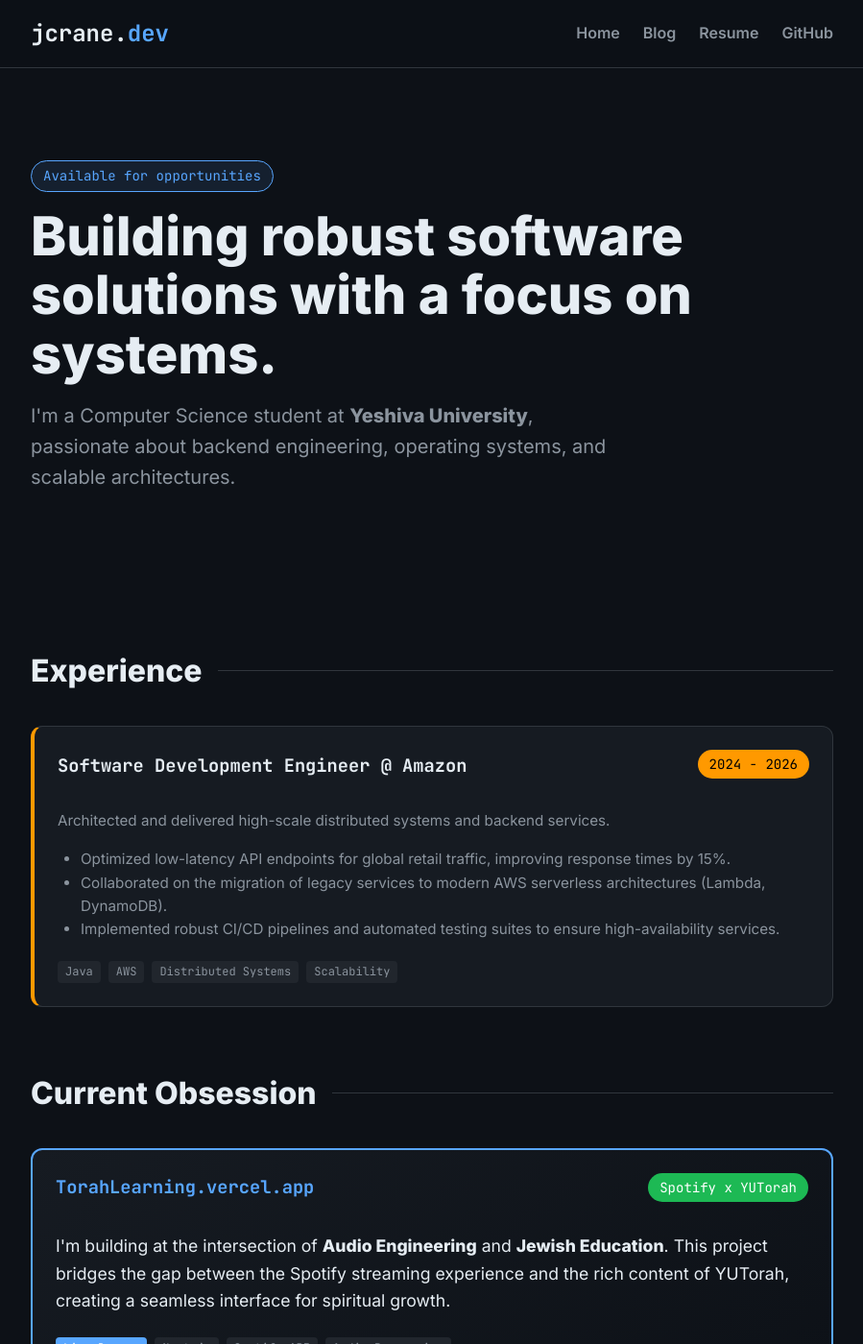
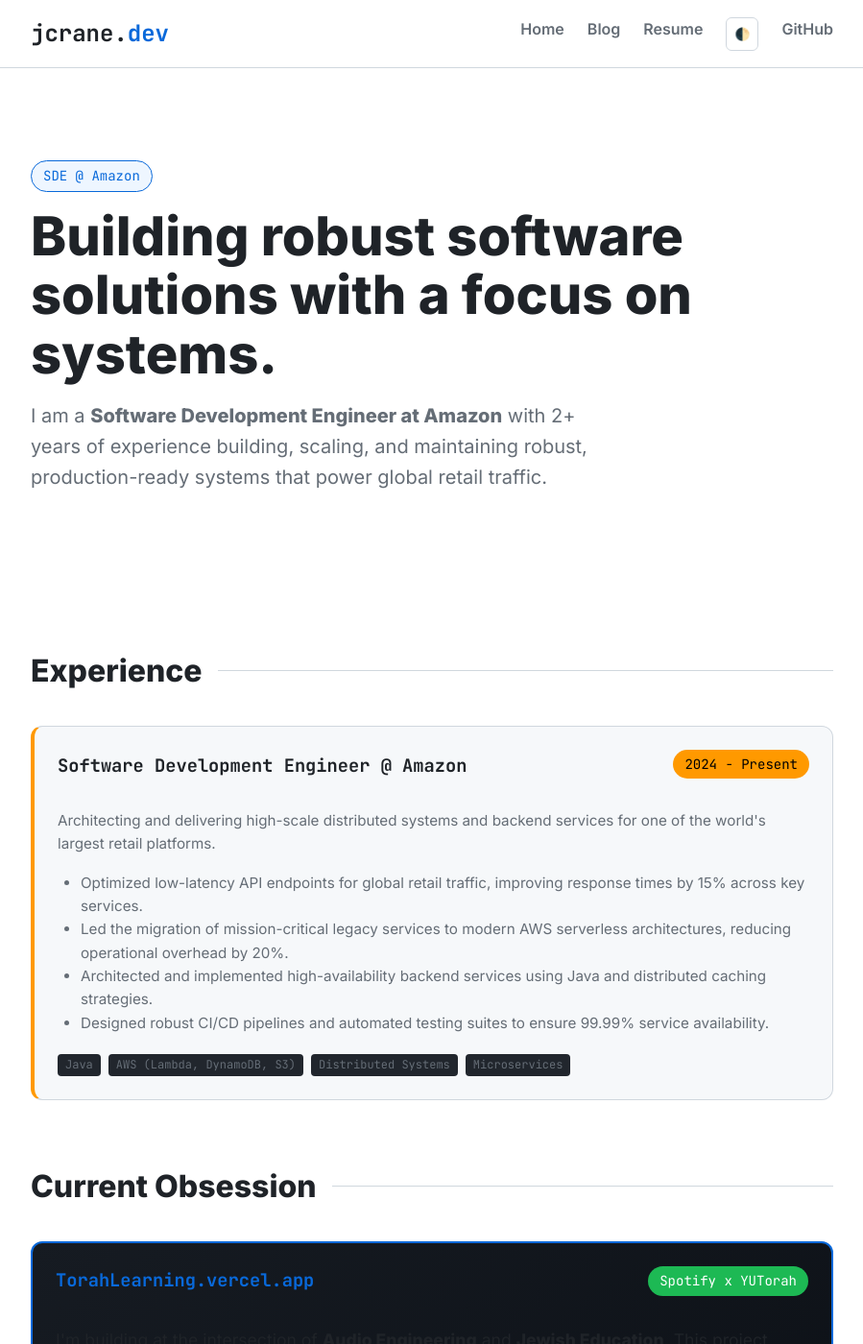
Before and after one commit to jcrane613/jcrane613.github.io, a Jekyll site: the page built from index.html, in a window 1280 px wide and 1400 px high. Shown: the whole window at 96% size, without its empty margins (190-1089 px from the left). Built offline with Jekyll 4.4.1, drawn with Linux system fonts in a browser that asks for light colours.

Commit message:
Add light/dark mode and update professional bio to Amazon SDE

```diff
--- a/_layouts/default.html
+++ b/_layouts/default.html
@@ -9,7 +9,7 @@
     <link href="https://fonts.googleapis.com/css2?family=Inter:wght@400;600;800&family=JetBrains+Mono:wght@400;700&display=swap" rel="stylesheet">
     <link rel="stylesheet" type="text/css" href="/main.css">
 </head>
-<body class="dark-theme">
+<body data-theme="dark">
     <header>
         <nav>
             <div class="nav-container">
@@ -18,6 +18,7 @@
                     <li><a href="/">Home</a></li>
                     <li><a href="/blog">Blog</a></li>
                     <li><a href="/Jonathan_Crane_Resume_2026.docx" download>Resume</a></li>
+                    <li><button id="theme-toggle" class="theme-toggle">🌓</button></li>
                     <li><a href="https://github.com/jcrane613" target="_blank">GitHub</a></li>
                 </ul>
             </div>
@@ -27,6 +28,47 @@
     <main class="container">
         {{ content }}
     </main>
+
+    <script>
+        const storageKey = 'theme-preference';
+        const toggle = document.querySelector('#theme-toggle');
+
+        const getColorPreference = () => {
+            if (localStorage.getItem(storageKey))
+                return localStorage.getItem(storageKey);
+            else
+                return window.matchMedia('(prefers-color-scheme: dark)').matches
+                    ? 'dark'
+                    : 'light';
+        };
+
+        const setPreference = () => {
+            localStorage.setItem(storageKey, theme.value);
+            reflectPreference();
+        };
+
+        const reflectPreference = () => {
+            document.body.setAttribute('data-theme', theme.value);
+            toggle?.setAttribute('aria-label', theme.value);
+        };
+
+        const theme = { value: getColorPreference() };
+        reflectPreference();
+
+        window.onload = () => {
+            reflectPreference();
+            toggle.addEventListener('click', () => {
+                theme.value = theme.value === 'light' ? 'dark' : 'light';
+                setPreference();
+            });
+        };
+
+        window.matchMedia('(prefers-color-scheme: dark)')
+            .addEventListener('change', ({matches:isDark}) => {
+                theme.value = isDark ? 'dark' : 'light';
+                setPreference();
+            });
+    </script>
 
     <footer>
         <div class="footer-container">
--- a/index.html
+++ b/index.html
@@ -4,11 +4,10 @@
 ---
 
 <section class="hero">
-    <span class="badge">Available for opportunities</span>
+    <span class="badge">SDE @ Amazon</span>
     <h1>Building robust software solutions with a focus on systems.</h1>
     <p>
-        I'm a Computer Science student at <strong>Yeshiva University</strong>, passionate about backend engineering,
-        operating systems, and scalable architectures.
+        I am a <strong>Software Development Engineer at Amazon</strong> with 2+ years of experience building, scaling, and maintaining robust, production-ready systems that power global retail traffic.
     </p>
 </section>
 
@@ -17,21 +16,22 @@
     <div class="project-card" style="border-left: 4px solid #ff9900;">
         <div style="display: flex; justify-content: space-between; align-items: center;">
             <h3 style="color: var(--text-primary);">Software Development Engineer @ Amazon</h3>
-            <span class="badge" style="background: #ff9900; color: #000; border: none;">2024 - 2026</span>
+            <span class="badge" style="background: #ff9900; color: #000; border: none;">2024 - Present</span>
         </div>
         <p style="margin-top: 1rem;">
-            Architected and delivered high-scale distributed systems and backend services.
+            Architecting and delivering high-scale distributed systems and backend services for one of the world's largest retail platforms.
         </p>
         <ul style="margin: 1rem 0 0 1.5rem; color: var(--text-secondary); font-size: 0.95rem;">
-            <li>Optimized low-latency API endpoints for global retail traffic, improving response times by 15%.</li>
-            <li>Collaborated on the migration of legacy services to modern AWS serverless architectures (Lambda, DynamoDB).</li>
-            <li>Implemented robust CI/CD pipelines and automated testing suites to ensure high-availability services.</li>
+            <li>Optimized low-latency API endpoints for global retail traffic, improving response times by 15% across key services.</li>
+            <li>Led the migration of mission-critical legacy services to modern AWS serverless architectures, reducing operational overhead by 20%.</li>
+            <li>Architected and implemented high-availability backend services using Java and distributed caching strategies.</li>
+            <li>Designed robust CI/CD pipelines and automated testing suites to ensure 99.99% service availability.</li>
         </ul>
         <div class="tech-stack" style="margin-top: 1.25rem;">
             <span class="tech-tag">Java</span>
-            <span class="tech-tag">AWS</span>
+            <span class="tech-tag">AWS (Lambda, DynamoDB, S3)</span>
             <span class="tech-tag">Distributed Systems</span>
-            <span class="tech-tag">Scalability</span>
+            <span class="tech-tag">Microservices</span>
         </div>
     </div>
 </section>
--- a/main.css
+++ b/main.css
@@ -1,4 +1,17 @@
 :root {
+    --bg-color: #ffffff;
+    --card-bg: #f6f8fa;
+    --text-primary: #1f2328;
+    --text-secondary: #656d76;
+    --accent: #0969da;
+    --accent-hover: #0550ae;
+    --border-color: #d0d7de;
+    --font-sans: 'Inter', -apple-system, BlinkMacSystemFont, "Segoe UI", Helvetica, Arial, sans-serif;
+    --font-mono: 'JetBrains Mono', SFMono-Regular, Consolas, "Liberation Mono", Menlo, monospace;
+    --nav-bg: rgba(255, 255, 255, 0.8);
+}
+
+[data-theme="dark"] {
     --bg-color: #0d1117;
     --card-bg: #161b22;
     --text-primary: #e6edf3;
@@ -6,8 +19,7 @@
     --accent: #58a6ff;
     --accent-hover: #1f6feb;
     --border-color: #30363d;
-    --font-sans: 'Inter', -apple-system, BlinkMacSystemFont, "Segoe UI", Helvetica, Arial, sans-serif;
-    --font-mono: 'JetBrains Mono', SFMono-Regular, Consolas, "Liberation Mono", Menlo, monospace;
+    --nav-bg: rgba(13, 17, 23, 0.8);
 }
 
 * {
@@ -16,12 +28,31 @@
     padding: 0;
 }
 
-body.dark-theme {
+body {
     background-color: var(--bg-color);
     color: var(--text-primary);
     font-family: var(--font-sans);
     line-height: 1.6;
     -webkit-font-smoothing: antialiased;
+    transition: background-color 0.3s ease, color 0.3s ease;
+}
+
+/* Theme Toggle Button */
+.theme-toggle {
+    background: none;
+    border: 1px solid var(--border-color);
+    color: var(--text-primary);
+    padding: 0.5rem;
+    border-radius: 6px;
+    cursor: pointer;
+    font-family: var(--font-mono);
+    font-size: 0.8rem;
+    transition: all 0.2s ease;
+}
+
+.theme-toggle:hover {
+    border-color: var(--accent);
+    color: var(--accent);
 }
 
 .container {
@@ -32,7 +63,7 @@
 
 /* Navigation */
 header {
-    background-color: rgba(13, 17, 23, 0.8);
+    background-color: var(--nav-bg);
     backdrop-filter: blur(8px);
     border-bottom: 1px solid var(--border-color);
     position: sticky;
```
